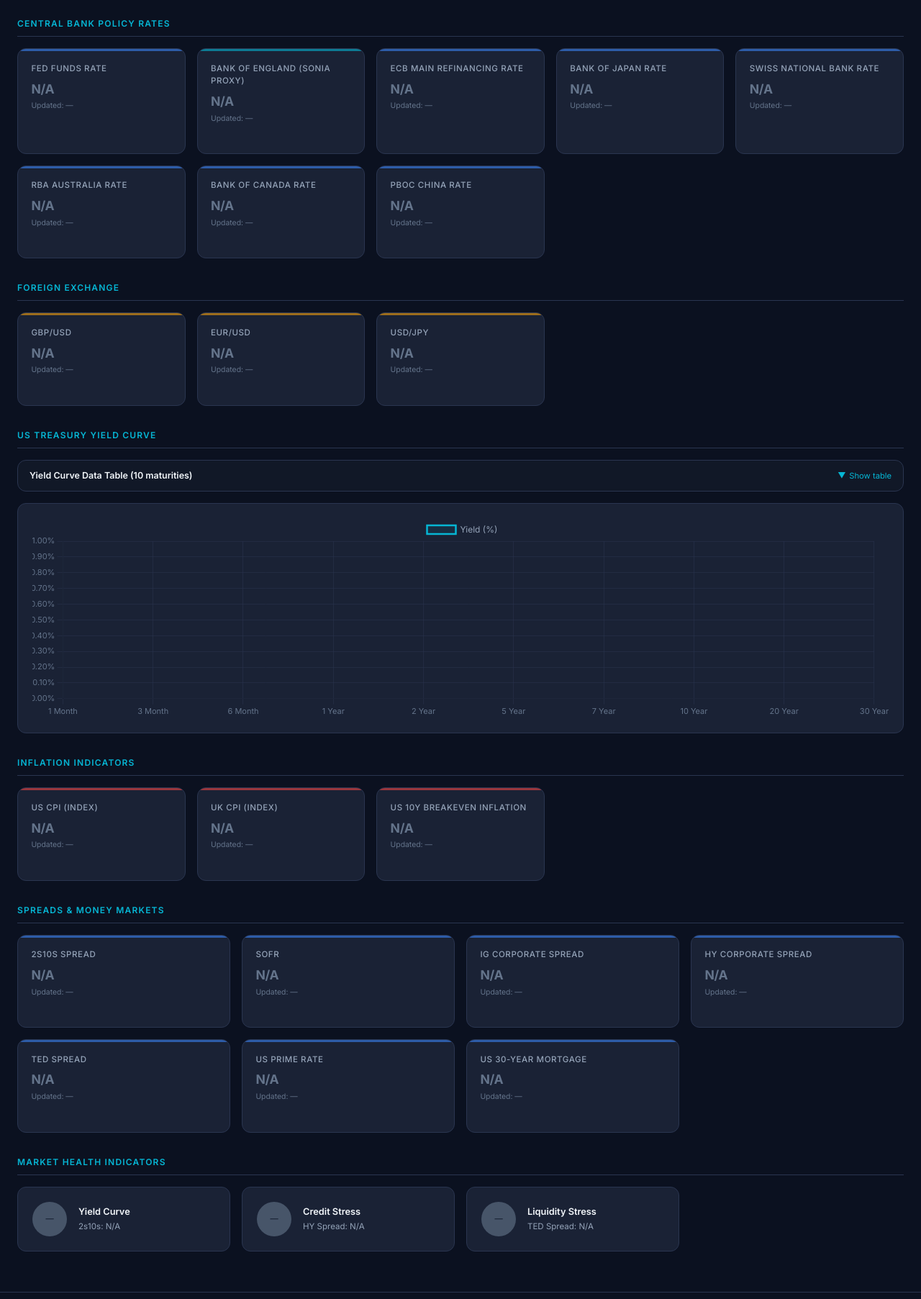
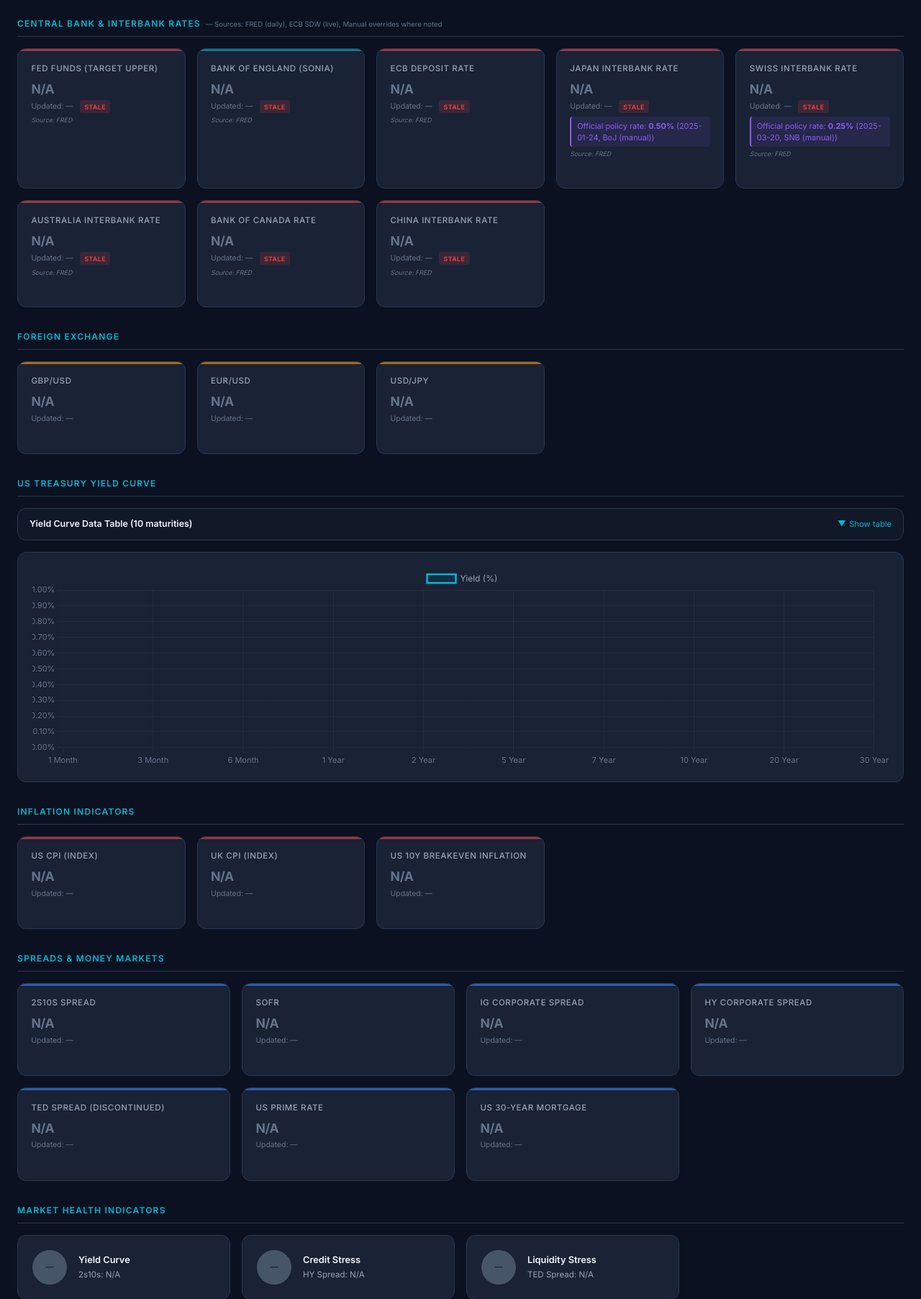
Before and after one commit to naveedk2535-tech/CEOMonitor, a Flask app: page / in a window 1280 px wide. Shown: the part 146-1951 px from the top of the page at 72% size. Run offline with Flask 3, Linux system fonts and the light colour scheme; the visitor is signed in with stand-in values (Sample User, id 1).

Commit message:
Fix stale central bank data: add ECB live API, better FRED series, staleness detection
- Fed: use DFEDTARU (daily target upper) instead of FEDFUNDS (monthly)
- ECB: fetch live deposit rate from ECB SDW API (was showing wrong MRR rate)
- Replace stale monthly FRED series with IR3TIB interbank proxies
- Add manual overrides for BoJ (0.50%) and SNB (0.25%) policy rates
- Add freshness badges: Live/Aging/Stale based on data age
- Show official policy rate overlay when interbank proxy differs
- Show data source tag on each card
- Flag discontinued TED spread

Co-Authored-By: Claude Opus 4.6 (1M context) <noreply@anthropic.com>

```diff
--- a/app.py
+++ b/app.py
@@ -39,14 +39,14 @@ AUTH_PASSWORD = "admin1"
 # ---------------------------------------------------------------------------
 SERIES = {
     "central_banks": {
-        "FEDFUNDS":          "Fed Funds Rate",
-        "IUDSOIA":           "Bank of England (SONIA Proxy)",
-        "ECBMLFR":           "ECB Main Refinancing Rate",
-        "INTDSRJPM193N":     "Bank of Japan Rate",
-        "IRSTCI01CHM156N":   "Swiss National Bank Rate",
-        "IRSTCI01AUM156N":   "RBA Australia Rate",
-        "INTDSRCAM193N":     "Bank of Canada Rate",
-        "INTDSRCNM193N":     "PBoC China Rate",
+        "DFEDTARU":          "Fed Funds (Target Upper)",
+        "IUDSOIA":           "Bank of England (SONIA)",
+        "ECB_DFR":           "ECB Deposit Rate",
+        "IR3TIB01JPM156N":   "Japan Interbank Rate",
+        "IR3TIB01CHM156N":   "Swiss Interbank Rate",
+        "IR3TIB01AUM156N":   "Australia Interbank Rate",
+        "IRSTCI01CAM156N":   "Bank of Canada Rate",
+        "IR3TIB01CNM156N":   "China Interbank Rate",
     },
     "us_treasuries": {
         "DGS1MO":  "1 Month",
@@ -79,7 +79,7 @@ SERIES = {
         "SOFR":            "SOFR",
         "BAMLC0A0CM":      "IG Corporate Spread",
         "BAMLH0A0HYM2":    "HY Corporate Spread",
-        "TEDRATE":         "TED Spread",
+        "TEDRATE":         "TED Spread (Discontinued)",
         "DPRIME":          "US Prime Rate",
         "MORTGAGE30US":    "US 30-Year Mortgage",
     },
@@ -183,6 +183,56 @@ def _fetch_fred_series(series_id: str) -> dict:
         return {"value": None, "date": None, "direction": None}
 
 
+def _fetch_ecb_rate(rate_type: str = "DFR") -> dict:
+    """Fetch live ECB rate from ECB Statistical Data Warehouse.
+    rate_type: DFR (deposit facility), MRR_FR (main refinancing), MLF_FR (marginal lending)
+    """
+    url = f"https://data-api.ecb.europa.eu/service/data/FM/D.U2.EUR.4F.KR.{rate_type}.LEV?lastNObservations=1&format=csvdata"
+    try:
+        resp = requests.get(url, timeout=15)
+        resp.raise_for_status()
+        lines = resp.text.strip().split("\n")
+        if len(lines) >= 2:
+            fields = lines[-1].split(",")
+            value = float(fields[9])
+            date = fields[8]
+            return {"value": value, "date": date, "direction": None, "source": "ECB SDW"}
+    except Exception as exc:
+        logger.warning("Failed to fetch ECB %s: %s", rate_type, exc)
+    return {"value": None, "date": None, "direction": None}
+
+
+# Manual overrides for rates where FRED is hopelessly stale.
+# These are updated when central banks announce changes.
+# Format: series_id -> {value, date, label, source}
+MANUAL_OVERRIDES = {
+    # BoJ raised to 0.50% on Jan 24, 2025
+    "BOJ_POLICY": {"value": 0.50, "date": "2025-01-24", "label": "Bank of Japan Policy Rate", "source": "BoJ (manual)"},
+    # SNB cut to 0.25% on March 20, 2025
+    "SNB_POLICY": {"value": 0.25, "date": "2025-03-20", "label": "Swiss National Bank Rate", "source": "SNB (manual)"},
+}
+
+# Staleness threshold: FRED dates older than this many days get flagged
+STALE_THRESHOLD_DAYS = 60
+
+
+def _check_staleness(date_str: str) -> str:
+    """Return 'fresh', 'aging', or 'stale' based on date age."""
+    if not date_str:
+        return "stale"
+    try:
+        obs_date = datetime.strptime(date_str, "%Y-%m-%d").replace(tzinfo=timezone.utc)
+        age_days = (datetime.now(timezone.utc) - obs_date).days
+        if age_days <= 30:
+            return "fresh"
+        elif age_days <= STALE_THRESHOLD_DAYS:
+            return "aging"
+        else:
+            return "stale"
+    except ValueError:
+        return "stale"
+
+
 def _fetch_fred_history(series_id: str, months: int = 12) -> list[dict]:
     """Fetch FRED observations for a series over the past N months."""
     url = "https://api.stlouisfed.org/fred/series/observations"
@@ -262,17 +312,47 @@ def _ensure_rates():
     now = time.time()
     if now - _cache["rates_fetched_at"] < RATES_CACHE_SECONDS and _cache["rates"]:
         return
-    logger.info("Refreshing FRED data…")
+    logger.info("Refreshing rate data…")
     rates = {}
     for series_id, label in ALL_SERIES.items():
-        data = _fetch_fred_series(series_id)
-        data["label"] = label
+        if series_id == "ECB_DFR":
+            # Fetch live from ECB Statistical Data Warehouse
+            data = _fetch_ecb_rate("DFR")
+            if data["value"] is None:
+                # Fallback to FRED ECBDFR
+                data = _fetch_fred_series("ECBDFR")
+            data["label"] = label
+            data["source"] = data.get("source", "FRED")
+        else:
+            data = _fetch_fred_series(series_id)
+            data["label"] = label
+            data["source"] = "FRED"
+
+        # Add staleness flag
+        data["freshness"] = _check_staleness(data.get("date"))
         rates[series_id] = data
+
+    # Apply manual overrides for hopelessly stale FRED series
+    # Map interbank proxies to their policy rate overrides
+    override_map = {
+        "IR3TIB01JPM156N": "BOJ_POLICY",
+        "IR3TIB01CHM156N": "SNB_POLICY",
+    }
+    for fred_id, override_key in override_map.items():
+        if fred_id in rates and override_key in MANUAL_OVERRIDES:
+            fred_data = rates[fred_id]
+            override = MANUAL_OVERRIDES[override_key]
+            # Add the official policy rate as a separate display field
+            fred_data["official_rate"] = override["value"]
+            fred_data["official_date"] = override["date"]
+            fred_data["official_source"] = override["source"]
+            fred_data["official_label"] = override["label"]
+
     with _lock:
         _cache["rates"] = rates
         _cache["rates_fetched_at"] = now
         _cache["last_updated"] = datetime.now(timezone.utc).strftime("%Y-%m-%d %H:%M:%S UTC")
-    logger.info("FRED data refresh complete.")
+    logger.info("Rate data refresh complete.")
 
 
 def _ensure_news():
@@ -425,7 +505,9 @@ def api_history(series_id):
         months = 12
 
     label = ALL_SERIES.get(series_id, series_id)
-    data = _fetch_fred_history(series_id, months)
+    # ECB_DFR is not a real FRED series — use ECBDFR as fallback for history
+    fetch_id = "ECBDFR" if series_id == "ECB_DFR" else series_id
+    data = _fetch_fred_history(fetch_id, months)
 
     return jsonify({
         "series_id": series_id,
--- a/templates/dashboard.html
+++ b/templates/dashboard.html
@@ -161,6 +161,28 @@
             color: var(--red); font-size: 0.65rem; font-weight: 600;
             text-transform: uppercase; letter-spacing: 0.06em;
             padding: 0.2rem 0.5rem; border-radius: 4px; margin-top: 0.5rem;
+        }
+
+        /* Freshness badges */
+        .freshness-badge {
+            display: inline-block; font-size: 0.55rem; font-weight: 600;
+            text-transform: uppercase; letter-spacing: 0.05em;
+            padding: 0.15rem 0.4rem; border-radius: 3px; margin-left: 0.4rem;
+            vertical-align: middle;
+        }
+        .freshness-badge.fresh { background: rgba(34,197,94,0.15); color: var(--green); }
+        .freshness-badge.aging { background: rgba(234,179,8,0.15); color: var(--yellow); }
+        .freshness-badge.stale { background: rgba(239,68,68,0.15); color: var(--red); }
+
+        .official-rate {
+            font-size: 0.68rem; color: var(--accent-purple);
+            margin-top: 0.3rem; padding: 0.3rem 0.5rem;
+            background: rgba(139,92,246,0.1); border-radius: 4px;
+            border-left: 2px solid var(--accent-purple);
+        }
+        .source-tag {
+            font-size: 0.55rem; color: var(--text-muted);
+            margin-top: 0.2rem; font-style: italic;
         }
 
         /* COLLAPSIBLE TABLE */
@@ -412,10 +434,14 @@
 <div class="tab-content active" id="tab-rates">
 
     <!-- Central Bank Policy Rates -->
-    <div class="section-title">Central Bank Policy Rates</div>
+    <div class="section-title">Central Bank & Interbank Rates
+        <span style="font-size:0.6rem; text-transform:none; letter-spacing:normal; color:var(--text-muted); font-weight:400;">
+            &nbsp;— Sources: FRED (daily), ECB SDW (live), Manual overrides where noted
+        </span>
+    </div>
     <div class="card-grid">
         {% for item in grouped.central_banks %}
-        <div class="card{% if 'Bank of England' in item.label %} accent-cyan{% endif %}" onclick="openHistory('{{ item.id }}', '{{ item.label }}')">
+        <div class="card{% if 'Bank of England' in item.label %} accent-cyan{% elif item.get('freshness') == 'stale' %} accent-red{% endif %}" onclick="openHistory('{{ item.id }}', '{{ item.label }}')">
             <div class="label">{{ item.label }}</div>
             {% if item.value is not none %}
                 <div class="value">
@@ -427,7 +453,19 @@
             {% else %}
                 <div class="value na">N/A</div>
             {% endif %}
-            <div class="date">Updated: {{ item.date or '—' }}</div>
+            <div class="date">
+                Updated: {{ item.date or '—' }}
+                {% if item.get('freshness') == 'fresh' %}<span class="freshness-badge fresh">Live</span>
+                {% elif item.get('freshness') == 'aging' %}<span class="freshness-badge aging">Aging</span>
+                {% elif item.get('freshness') == 'stale' %}<span class="freshness-badge stale">Stale</span>{% endif %}
+            </div>
+            {% if item.get('official_rate') is not none %}
+            <div class="official-rate">
+                Official policy rate: <strong>{{ "%.2f"|format(item.official_rate) }}%</strong>
+                ({{ item.official_date }}, {{ item.official_source }})
+            </div>
+            {% endif %}
+            {% if item.get('source') %}<div class="source-tag">Source: {{ item.source }}</div>{% endif %}
             <div class="click-hint">Click for 3, 6, 12 month history</div>
         </div>
         {% endfor %}
```
